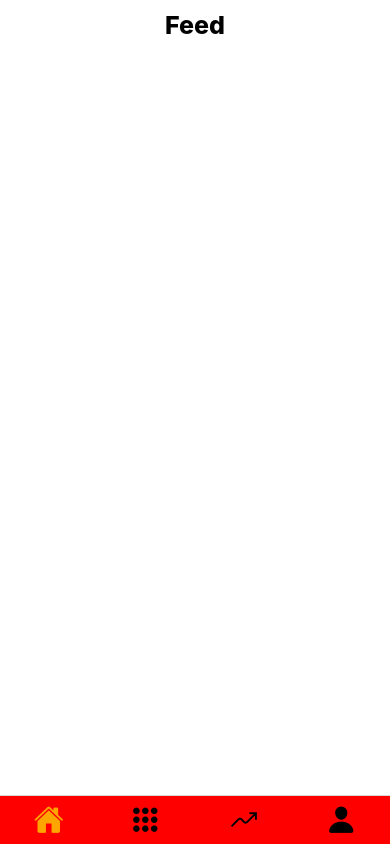
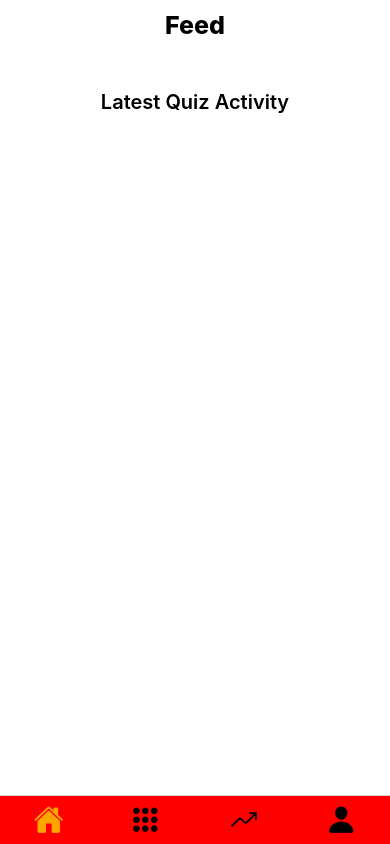
Before and after one commit to andrewjbarbour/codebytes, a React Native app: screen / in a window 390 px wide. Built offline with nearby package versions, Linux system fonts and the light colour scheme.

Commit message:
added recent quiz activity to global state and displayed in feed

```diff
--- a/App.js
+++ b/App.js
@@ -7,7 +7,8 @@ import { createDrawerNavigator, DrawerContentScrollView, DrawerItemList, DrawerI
 import Ionicons from 'react-native-vector-icons/Ionicons';
 
 const globalState = {
-  quizCount: 0
+  quizCount: 0,
+  activity: []
 }
 
 const AppContext = createContext(globalState);
@@ -15,14 +16,30 @@ const AppContext = createContext(globalState);
 const reducer = (state, action) => {
   switch(action.type){
     case 'TAKE_QUIZ':
-      return { quizCount: state.quizCount+1}
+      return { quizCount: state.quizCount+1, activity: [...state.activity, action.payload]}
   }
 }
 
+const getTimestamp = () => {
+  let quizTime = new Date(Date.now());
+  let timeStamp = quizTime.toLocaleTimeString([], {hour: '2-digit', minute: '2-digit'});
+  if(timeStamp[0] === '0')
+    timeStamp = timeStamp.slice(1);
+  return timeStamp;
+}
+
 const FeedScreen = () => {
+  const[state, dispatch] = useContext(AppContext);
   return (
   <SafeAreaView style={styles.layout}>
      <Text style={styles.catalogHeader}>Feed</Text>
+     <View style={[styles.centeredView, {justifyContent: 'flex-start', marginTop: 50}]}>
+      <Text style={[styles.feedText, {color: 'black', fontSize: 20, fontWeight: '600', marginBottom: 5}]}>Latest Quiz Activity</Text>
+      {state.activity.map((activity) => (
+        <Text style={styles.feedText}>{activity}</Text>
+      ))
+      }
+     </View>
   </SafeAreaView>)
 }
 
@@ -85,6 +102,7 @@ const QuizButton = (props) => {
 const QuizScreen =({route, navigation}) => {
   const [state, dispatch] = useContext(AppContext);
   const {data} = route.params;
+  const quiz = route.params.quiz;
   const [currentQuestion, setcurrentQuestion] = useState(0);
   const [feedbackActive, setFeedbackActive] = useState(false);
   const [correct, setCorrect] = useState(false);
@@ -163,7 +181,7 @@ const QuizScreen =({route, navigation}) => {
             setcurrentQuestion(currentQuestion+1);
           }
           else{
-            dispatch({type: 'TAKE_QUIZ', payload: 1})
+            dispatch({type: 'TAKE_QUIZ', payload: `${quiz}, ${getTimestamp()}`})
             resetQuiz();
             nav.navigate('Results', {score: score, possiblePoints: data.length});
           }
@@ -423,7 +441,7 @@ const ReactNativeScreen = () => {
         style={({pressed}) => [styles.primaryButton, {marginTop: 100, backgroundColor: pressed ? '#ba1c00': 'red'}]}
         onPress={()=> {
 
-          nav.navigate('Quiz', {data: randomizeQuestions(randomizeQuestions(data.reactNative))})}}
+          nav.navigate('Quiz', {data: randomizeQuestions(randomizeQuestions(data.reactNative)), quiz: 'React Native'})}}
       >
       <Text style={styles.buttonText}>Take Quiz</Text>
       </Pressable>
@@ -591,6 +609,11 @@ const styles = StyleSheet.create({
     flex: 1,
     backgroundColor: '#fff'
   },
+  centeredView: {
+    flex: 1,
+    justifyContent: 'center',
+    alignItems: 'center'
+  },
   courseCard: {
     flex: 1,
     borderColor: '#808080',
@@ -750,6 +773,12 @@ const styles = StyleSheet.create({
     fontSize: 24,
     fontWeight: '700',
 
+  },
+  feedText: {
+    fontSize: 16,
+    marginBottom: 2,
+    textAlign: 'center',
+    color: 'orange'
   }
 });
 
```
